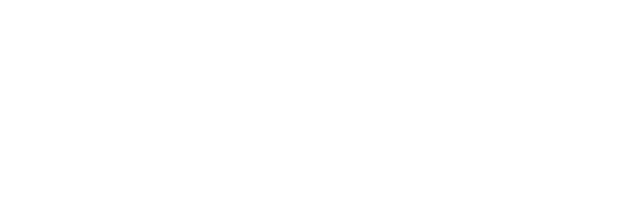
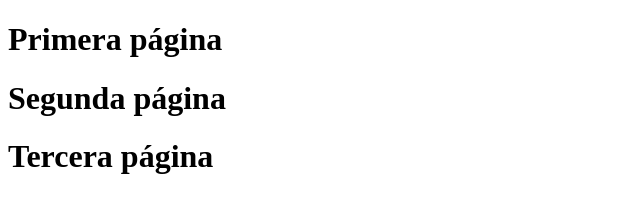
Before and after one commit to juanrojasm21/git-curso, a plain HTML site: page index.html in a window 1280 px wide. Shown: the whole page, without its empty margins (0-640 px from the left). Drawn offline with Linux system fonts and the light colour scheme.

Commit message:
Ahora hay tres etiquetas h1 en el código

```diff
--- a/index.html
+++ b/index.html
@@ -6,6 +6,8 @@
     <title>Document</title>
 </head>
 <body>
-
+    <h1>Primera página</h1>
+    <h1>Segunda página</h1>
+    <h1>Tercera página</h1>
 </body>
 </html>
```
